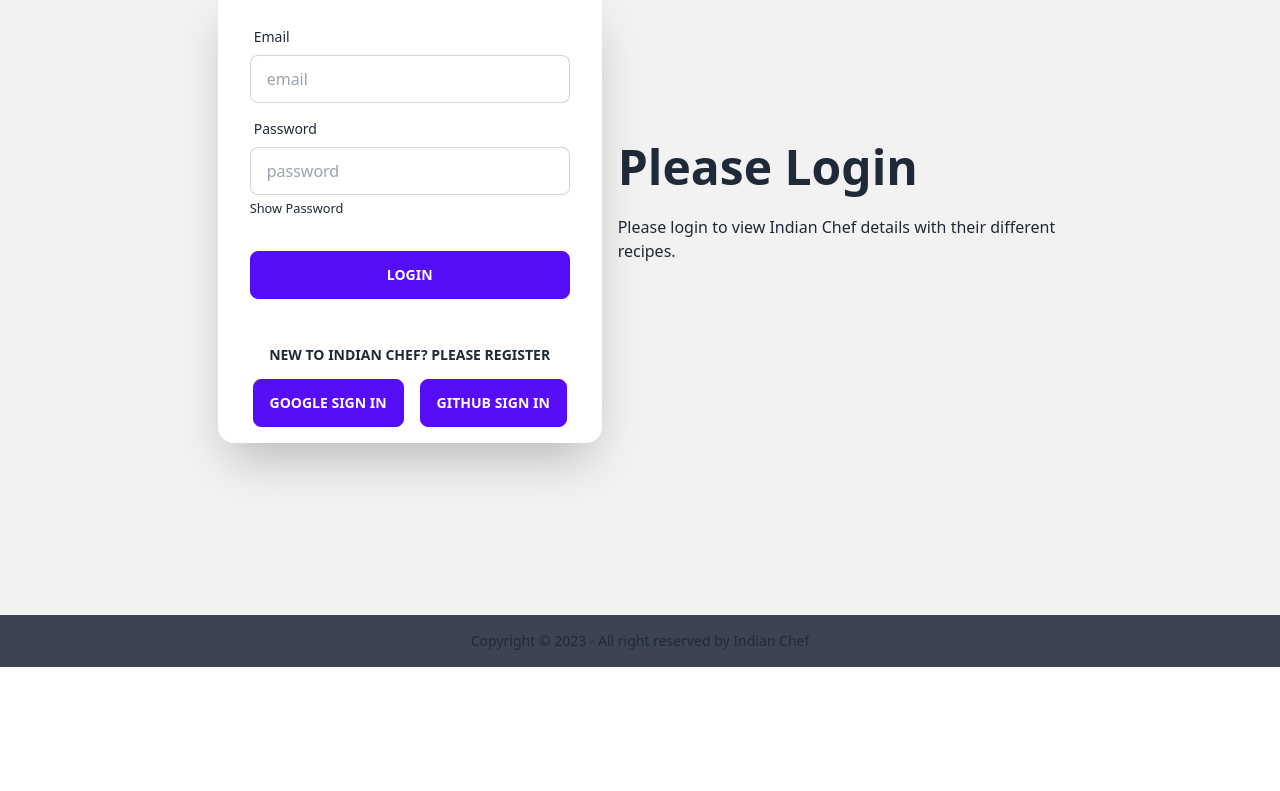
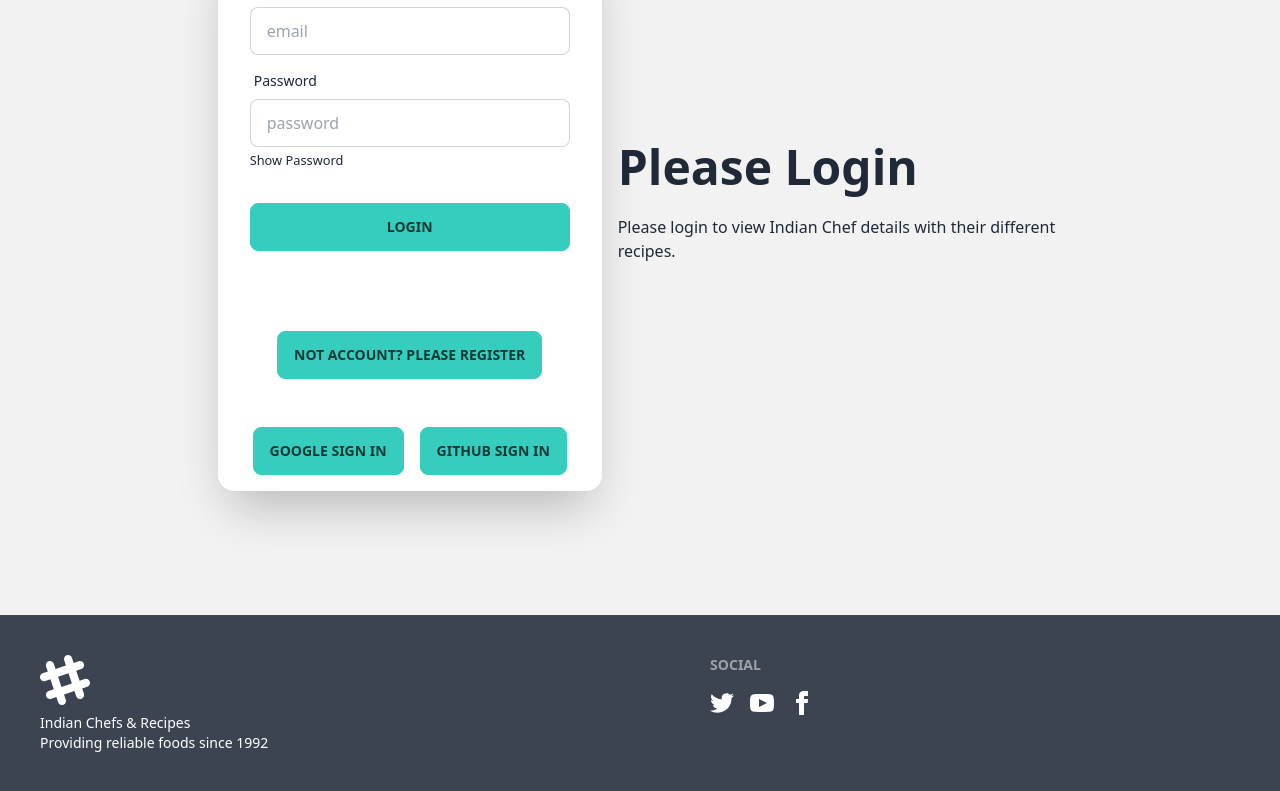
Before and after one commit to mtbbsl/chef-recipe-client, a React (Vite) app: page /login in a window 1280 px wide. Shown: the part 249-1040 px from the top of the page. Before the commit the page ends 916 px from the top, so only its background shows below. Built offline with nearby package versions, Linux system fonts and the light colour scheme; no server answers.

Commit message:
final commit

```diff
--- a/src/components/Footer.jsx
+++ b/src/components/Footer.jsx
@@ -2,9 +2,62 @@
 
 const Footer = () => {
     return (
-      <footer className="footer footer-center p-4 bg-neutral text-base-content">
+      <footer className="footer p-10 bg-neutral text-neutral-content">
         <div>
-          <p>Copyright © 2023 - All right reserved by Indian Chef</p>
+          <svg
+            width="50"
+            height="50"
+            viewBox="0 0 24 24"
+            xmlns="http://www.w3.org/2000/svg"
+            fillRule="evenodd"
+            clipRule="evenodd"
+            className="fill-current"
+          >
+            <path d="M22.672 15.226l-2.432.811.841 2.515c.33 1.019-.209 2.127-1.23 2.456-1.15.325-2.148-.321-2.463-1.226l-.84-2.518-5.013 1.677.84 2.517c.391 1.203-.434 2.542-1.831 2.542-.88 0-1.601-.564-1.86-1.314l-.842-2.516-2.431.809c-1.135.328-2.145-.317-2.463-1.229-.329-1.018.211-2.127 1.231-2.456l2.432-.809-1.621-4.823-2.432.808c-1.355.384-2.558-.59-2.558-1.839 0-.817.509-1.582 1.327-1.846l2.433-.809-.842-2.515c-.33-1.02.211-2.129 1.232-2.458 1.02-.329 2.13.209 2.461 1.229l.842 2.515 5.011-1.677-.839-2.517c-.403-1.238.484-2.553 1.843-2.553.819 0 1.585.509 1.85 1.326l.841 2.517 2.431-.81c1.02-.33 2.131.211 2.461 1.229.332 1.018-.21 2.126-1.23 2.456l-2.433.809 1.622 4.823 2.433-.809c1.242-.401 2.557.484 2.557 1.838 0 .819-.51 1.583-1.328 1.847m-8.992-6.428l-5.01 1.675 1.619 4.828 5.011-1.674-1.62-4.829z"></path>
+          </svg>
+          <p>
+            Indian Chefs & Recipes
+            <br />
+            Providing reliable foods since 1992
+          </p>
+        </div>
+        <div>
+          <span className="footer-title">Social</span>
+          <div className="grid grid-flow-col gap-4">
+            <a>
+              <svg
+                xmlns="http://www.w3.org/2000/svg"
+                width="24"
+                height="24"
+                viewBox="0 0 24 24"
+                className="fill-current"
+              >
+                <path d="M24 4.557c-.883.392-1.832.656-2.828.775 1.017-.609 1.798-1.574 2.165-2.724-.951.564-2.005.974-3.127 1.195-.897-.957-2.178-1.555-3.594-1.555-3.179 0-5.515 2.966-4.797 6.045-4.091-.205-7.719-2.165-10.148-5.144-1.29 2.213-.669 5.108 1.523 6.574-.806-.026-1.566-.247-2.229-.616-.054 2.281 1.581 4.415 3.949 4.89-.693.188-1.452.232-2.224.084.626 1.956 2.444 3.379 4.6 3.419-2.07 1.623-4.678 2.348-7.29 2.04 2.179 1.397 4.768 2.212 7.548 2.212 9.142 0 14.307-7.721 13.995-14.646.962-.695 1.797-1.562 2.457-2.549z"></path>
+              </svg>
+            </a>
+            <a>
+              <svg
+                xmlns="http://www.w3.org/2000/svg"
+                width="24"
+                height="24"
+                viewBox="0 0 24 24"
+                className="fill-current"
+              >
+                <path d="M19.615 3.184c-3.604-.246-11.631-.245-15.23 0-3.897.266-4.356 2.62-4.385 8.816.029 6.185.484 8.549 4.385 8.816 3.6.245 11.626.246 15.23 0 3.897-.266 4.356-2.62 4.385-8.816-.029-6.185-.484-8.549-4.385-8.816zm-10.615 12.816v-8l8 3.993-8 4.007z"></path>
+              </svg>
+            </a>
+            <a>
+              <svg
+                xmlns="http://www.w3.org/2000/svg"
+                width="24"
+                height="24"
+                viewBox="0 0 24 24"
+                className="fill-current"
+              >
+                <path d="M9 8h-3v4h3v12h5v-12h3.642l.358-4h-4v-1.667c0-.955.192-1.333 1.115-1.333h2.885v-5h-3.808c-3.596 0-5.192 1.583-5.192 4.615v3.385z"></path>
+              </svg>
+            </a>
+          </div>
         </div>
       </footer>
     );
--- a/src/components/Header.jsx
+++ b/src/components/Header.jsx
@@ -15,7 +15,7 @@
   return (
     <div className="navbar bg-neutral text-neutral-content px-6 flex flex-col lg:flex-row">
       <div className="flex-1">
-        <a className="btn btn-ghost normal-case text-xl">Indian Chef</a>
+        <a className="btn btn-ghost normal-case text-xl">Indian Chef & Recipes</a>
       </div>
       <div className="flex-none gap-4">
         <ActiveLink to="/" className="btn btn-ghost normal-case text-xl">
--- a/src/components/Home.jsx
+++ b/src/components/Home.jsx
@@ -2,7 +2,6 @@
 import { AuthContext } from "../providers/AuthProviders";
 import { Link, useNavigate } from "react-router-dom";
 import LazyLoad from "react-lazyload";
-
 
 const Home = () => {
   const { user } = useContext(AuthContext);
@@ -15,12 +14,12 @@
     fetch("https://chef-recipe-server-mtbbsl.vercel.app/chefs")
       .then((res) => res.json())
       .then((data) => setChefsData(data))
-      .catch((error) => console.error(error))
+      .catch((error) => console.error(error));
   }, []);
 
   const handleViewRecipe = (id) => {
     navigate(`/chefRecipe/${id}`);
-  }
+  };
 
   return (
     <div>
@@ -32,7 +31,7 @@
               <img src="/chef.png" className="max-w-m rounded-lg shadow-2xl" />
             </LazyLoad>
             <div className="text-center lg:text-left">
-              <h1 className="text-5xl font-bold">Indian Chef</h1>
+              <h1 className="text-5xl font-bold">Indian Chef & Recipes</h1>
               <p className="py-6">
                 Six Famous Indian Chefs That Will Help You Unlock Your Culinary
                 Skills The Right Way
@@ -44,12 +43,19 @@
 
       {/* chefs card section */}
       <section className="px-10 py-10">
-        <div className="grid gap-10 lg:grid-cols-3 sm:grid-cols-1">
+        <div className="grid h-20 card bg-base-300 rounded-box place-items-center my-12">
+          <h1 className="text-5xl">Cool Chefs</h1>
+        </div>
+        <div className="grid gap-10 lg:grid-cols-3 grid-cols-1">
           {chefsData.map((chef) => (
             <div key={chef.id} className="card card-side bg-neutral shadow-xl">
               <figure>
                 <LazyLoad>
-                  <img src={chef?.chef_picture_url} alt="" className="" />
+                  <img
+                    src={chef?.chef_picture_url}
+                    alt=""
+                    className="object-cover h-96 w-96"
+                  />
                 </LazyLoad>
               </figure>
               <div className="card-body">
@@ -70,23 +76,100 @@
           ))}
         </div>
       </section>
-      {/* subscribe section */}
-      <section>
+
+      {/* recipe cards area */}
+      <section className="px-10 py-10">
+        <div className="grid h-20 card bg-base-300 rounded-box place-items-center my-12">
+          <h1 className="text-5xl">Recipes Items</h1>
+        </div>
+        <div className="grid gap-10 lg:grid-cols-3 grid-cols-1">
+          <div className="card w-96 bg-neutral shadow-xl">
+            <figure>
+              <img
+                src="https://www.blueosa.com/wp-content/uploads/2020/07/Indian-Cauliflower-Potatoe.jpg"
+                alt="Aloo Gobi"
+              />
+            </figure>
+            <div className="card-body">
+              <h2 className="card-title">Aloo Gobi (Potato and Cauliflower)</h2>
+              <p>
+                Aloo Gobi is a dry, vegan Indian dish, made with potatoes
+                (aloo), cauliflower (gobi), and Indian spices. It has a warm,
+                yellow-orange color, because it uses a staple in Indian dishes:
+                turmeric.
+              </p>
+              <div className="card-actions justify-end">
+                <button className="btn btn-accent">Buy Now</button>
+              </div>
+            </div>
+          </div>
+          <div className="card w-96 bg-neutral shadow-xl">
+            <figure>
+              <img
+                src="https://www.blueosa.com/wp-content/uploads/2020/07/curried-meat-Indian-dshes.jpg"
+                alt="Rogan Josh"
+              />
+            </figure>
+            <div className="card-body">
+              <h2 className="card-title">Rogan Josh (Curried Meat)</h2>
+              <p>
+                Rogan Josh consists of braised lamb chunks cooked with gravy.
+                Generally, Indian chefs make this gravy from browned onions,
+                yogurt, garlic, ginger, and aromatic spices.
+              </p>
+              <div className="card-actions justify-end">
+                <button className="btn btn-accent">Buy Now</button>
+              </div>
+            </div>
+          </div>
+          <div className="card w-96 bg-neutral shadow-xl">
+            <figure>
+              <img
+                src="https://www.blueosa.com/wp-content/uploads/2020/07/chutney-Eating-clean-in-costa-rica.jpg"
+                alt="Chutney"
+              />
+            </figure>
+            <div className="card-body">
+              <h2 className="card-title">Chutney (Fruit Sauce)</h2>
+              <p>
+                As mentioned above, chutney (or “chatni”) is a sauce that is a
+                flavorful sweet pair to savory samosas. It’s a relish made of
+                various types of fruits, herbs, and spices, and it originated in
+                India over 2,000 years ago. Heads up again, vegans, this is one
+                for you.
+              </p>
+              <div className="card-actions justify-end">
+                <button className="btn btn-accent">Buy Now</button>
+              </div>
+            </div>
+          </div>
+        </div>
+      </section>
+
+      {/* subscribe and contact us section */}
+      <section className="px-10 py-10">
+        <div className="grid h-20 card bg-base-300 rounded-box place-items-center my-12">
+          <h1 className="text-5xl">Contact Us</h1>
+        </div>
+        <div className="grid grid-cols-1 lg:grid-cols-2 gap-12">
+          {/* subscribe area */}
+          <div>
             <div className="hero min-h-screen bg-base-200">
               <div className="hero-content text-center">
                 <div className="flex flex-col justify-center items-center">
                   <h1 className="text-5xl font-bold">Subscribe Now</h1>
                   <p className="py-6">
-                As a subscriber, you ll receive regular updates on Website Name
-                s latest news, articles, and promotions. We ll also be sending
-                you exclusive content that you wont find anywhere else.
+                    As a subscriber, you ll receive regular updates on Website
+                    Name s latest news, articles, and promotions. We ll also be
+                    sending you exclusive content that you wont find anywhere
+                    else.
                   </p>
                   <p className="py-2">
-                We take your privacy seriously, so you can rest assured that we
-                won t share your personal information with anyone. If you ever
-                decide that you no longer want to receive emails from us, you
-                can unsubscribe at any time by clicking the unsubscribe link at
-                the bottom of our
+                    We take your privacy seriously, so you can rest assured that
+                    we won t share your personal information with anyone. If you
+                    ever decide that you no longer want to receive emails from
+                    us, you can unsubscribe at any time by clicking the
+                    unsubscribe link at the bottom of our
                   </p>
                   <div className="form-control">
                     <label className="label">
@@ -104,13 +187,13 @@
                 </div>
               </div>
             </div>
-      </section>
-      {/* contact us section */}
-      <section>
+          </div>
+          {/* feedback area */}
+          <div>
             <div className="hero min-h-screen bg-base-200">
-          <div className="hero-content flex-col lg:flex-row-reverse">
+              <div className="hero-content flex-col">
                 <div className="text-center lg:text-left">
-              <h1 className="text-5xl font-bold">Contact Us</h1>
+                  <h1 className="text-5xl font-bold">Feedback</h1>
                   <p className="py-6">
                     Thanks for visiting our site. Wishing for contact you soon.
                   </p>
@@ -153,6 +236,8 @@
                 </div>
               </div>
             </div>
+          </div>
+        </div>
       </section>
     </div>
   );
--- a/src/components/Login.jsx
+++ b/src/components/Login.jsx
@@ -103,20 +103,20 @@
               </p>
             </div>
             <div className="form-control mt-6">
-              <button className="btn btn-primary">Login</button>
+              <button className="btn btn-accent">Login</button>
             </div>
           </form>
           <p className="text-yellow-300 text-center px-4">{error}</p>
-          <Link to="/register" className="text-center">
-            <button className="btn btn-link text-base-content no-underline">
-              New to Indian Chef? Please Register
+          <Link to="/register" className="text-center py-12">
+            <button className="btn btn-accent">
+              Not Account? Please Register
             </button>
           </Link>
           <div className="flex justify-center gap-4 mb-4">
-            <button onClick={handleGoogleSignIn} className="btn btn-primary">
+            <button onClick={handleGoogleSignIn} className="btn btn-accent">
               Google Sign In
             </button>
-            <button onClick={handleGithubSignIn} className="btn btn-primary">
+            <button onClick={handleGithubSignIn} className="btn btn-accent">
               Github Sign In
             </button>
           </div>
--- a/src/components/Register.jsx
+++ b/src/components/Register.jsx
@@ -109,7 +109,7 @@
               />
             </div>
             <div className="form-control mt-6">
-              <button className="btn btn-primary">Register</button>
+              <button className="btn btn-accent">Register</button>
             </div>
           </form>
           <p className="text-yellow-300 text-center px-4">{error}</p>
```
Lines whose indentation alone changed are shown as unchanged.
